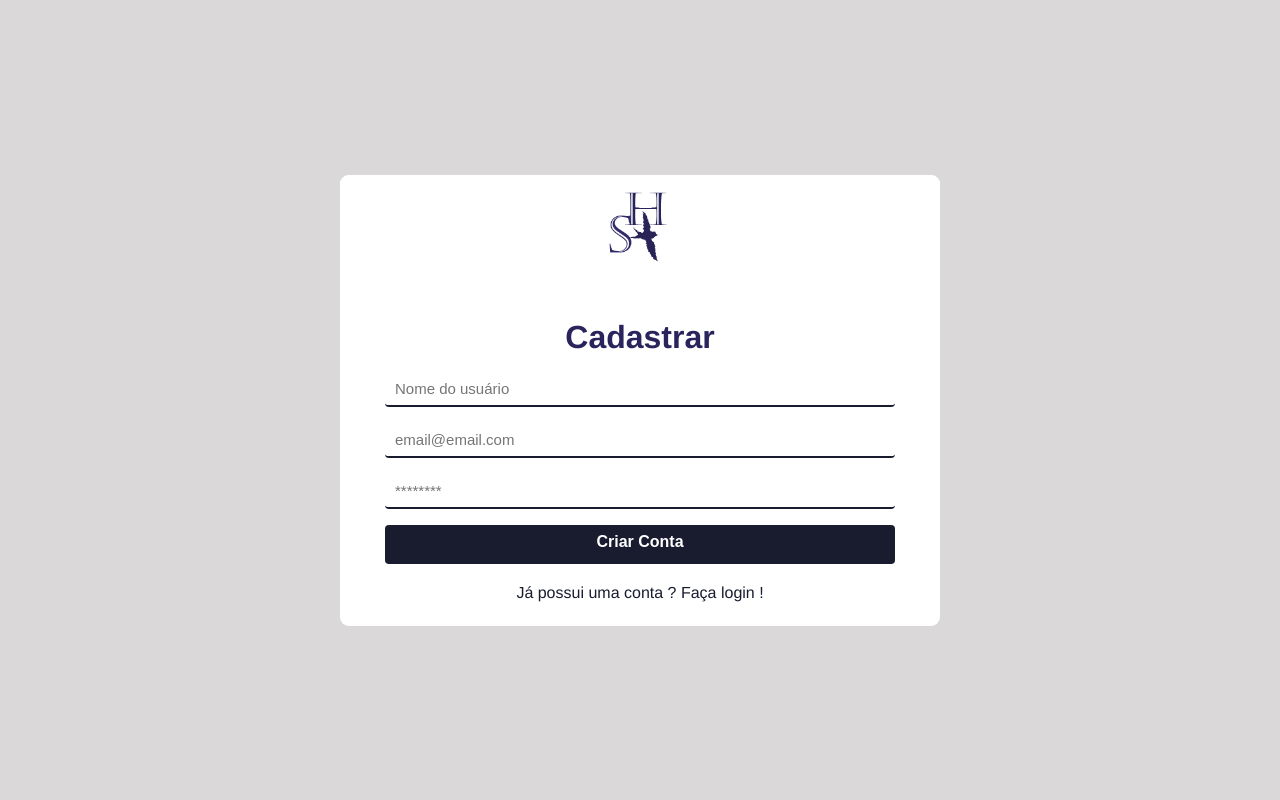
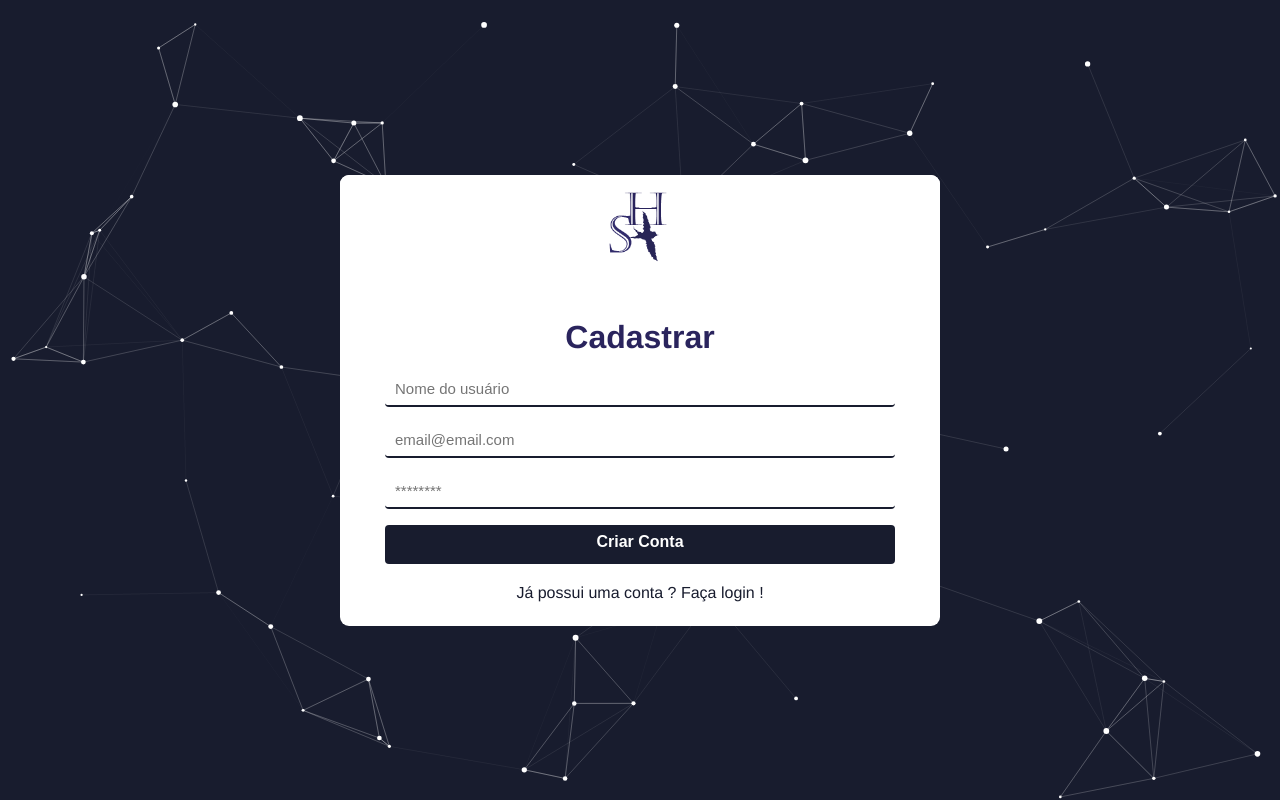
Before and after one commit to Luizynhoo/SupportHub, a React (Vite) app: page /register in a window 1280 px wide. Built offline with nearby package versions, Linux system fonts and the light colour scheme.

Commit message:
Background

```diff
--- a/src/Pages/SingnUp/index.jsx
+++ b/src/Pages/SingnUp/index.jsx
@@ -1,6 +1,6 @@
 import { useState, useContext } from 'react'
 import { Link } from 'react-router-dom'
-import { toast } from 'react-toastify'
+import ParticlesComponent from '../../components/Particles/particles'
 
 import { AuthContext } from '../../contexts/auth'
 
@@ -26,6 +26,9 @@ export default function SingnUp() {
 
     return (
         <div className='container-center'>
+            <div className="particles-wrapper">
+                <ParticlesComponent id="particles" />
+            </div>
             <div className='login'>
                 <div className='login-area'>
                     <img src={logo} alt="Logo SupportHub" />
```
